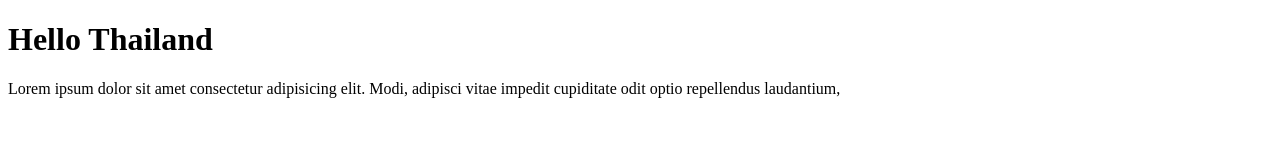
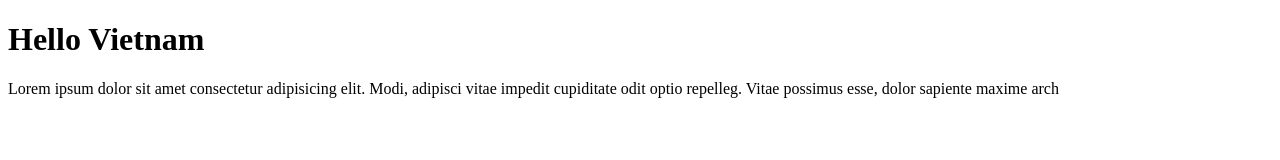
Before and after one commit to zxally/homeworkgithub, a plain HTML site: page index.html in a window 1280 px wide. Drawn offline with Linux system fonts and the light colour scheme.

Commit message:
file new new

```diff
--- a/index.html
+++ b/index.html
@@ -6,7 +6,7 @@
     <title>Document</title>
 </head>
 <body>
-    <h1>Hello Thailand</h1>
-    <p>Lorem ipsum dolor sit amet consectetur adipisicing elit. Modi, adipisci vitae impedit cupiditate odit optio repellendus laudantium,</p>
+    <h1>Hello Vietnam</h1>
+    <p>Lorem ipsum dolor sit amet consectetur adipisicing elit. Modi, adipisci vitae impedit cupiditate odit optio repelleg. Vitae possimus esse, dolor sapiente maxime arch</p>
 </body>
 </html>
```
